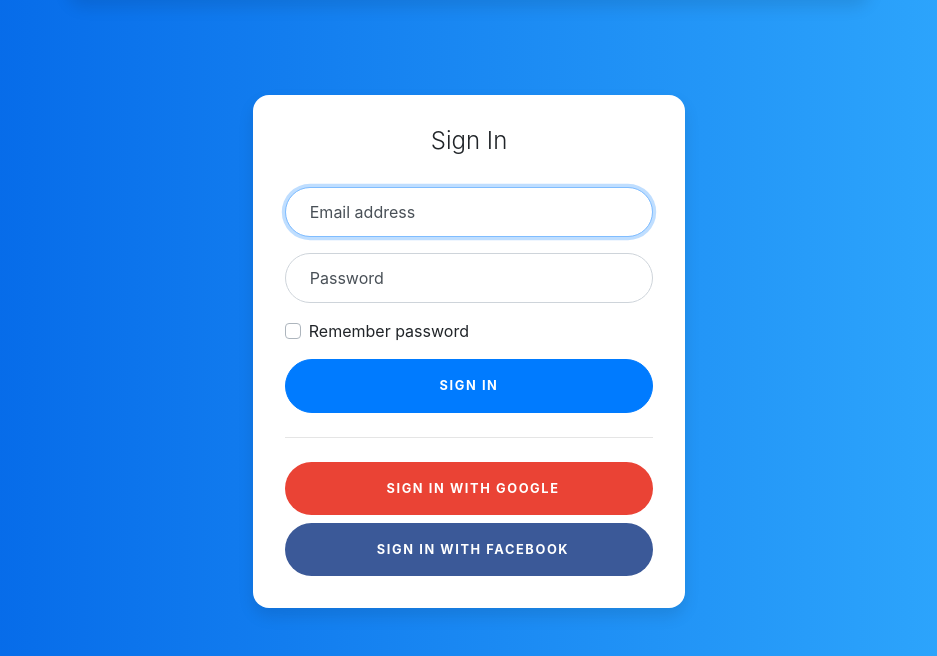
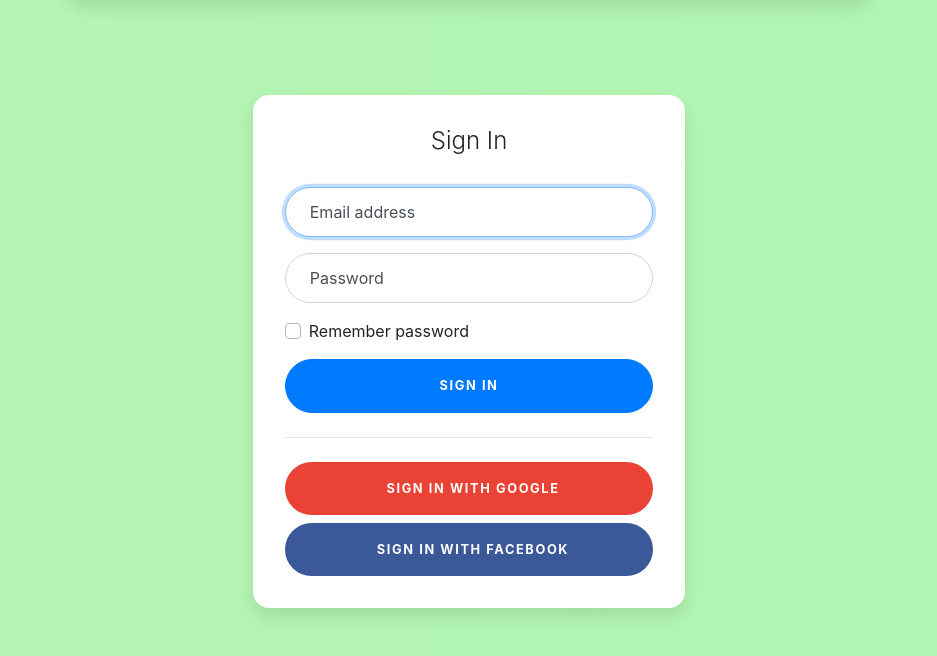
Before and after one commit to lindseyvaughn/curlaygurlay, a Django app: page /curlaygurlay/login_register in a window 1280 px wide. Shown: the part 851-1507 px from the top of the page, without its empty margins (171-1108 px from the left). Run offline with Django 3.2, Linux system fonts and the light colour scheme; parts of the project's set-up code (start-up, migrations or seed data) failed here and were passed over; some libraries are stand-ins or nearby versions.

Commit message:
upgraded

```diff
--- a/apps/first_app/static/first_app/css/login_register_page.css
+++ b/apps/first_app/static/first_app/css/login_register_page.css
@@ -4,8 +4,8 @@
   }
 
   body {
-    background: #007bff;
-    background: linear-gradient(to right, #0062E6, #33AEFF);
+    background-color: lightgreen;
+    background: linear-gradient(to right, lightgreen, rgb(180, 248, 180));
   }
 
   .card-signin {
@@ -140,8 +140,8 @@
 }
 
 body {
-  background: #007bff;
-  background: linear-gradient(to right, #0062E6, #33AEFF);
+  background: rgb(178, 240, 178);
+  background: linear-gradient(to right, rgb(180, 243, 180), rgb(177, 245, 177));
 }
 
 .card-signin {
```
